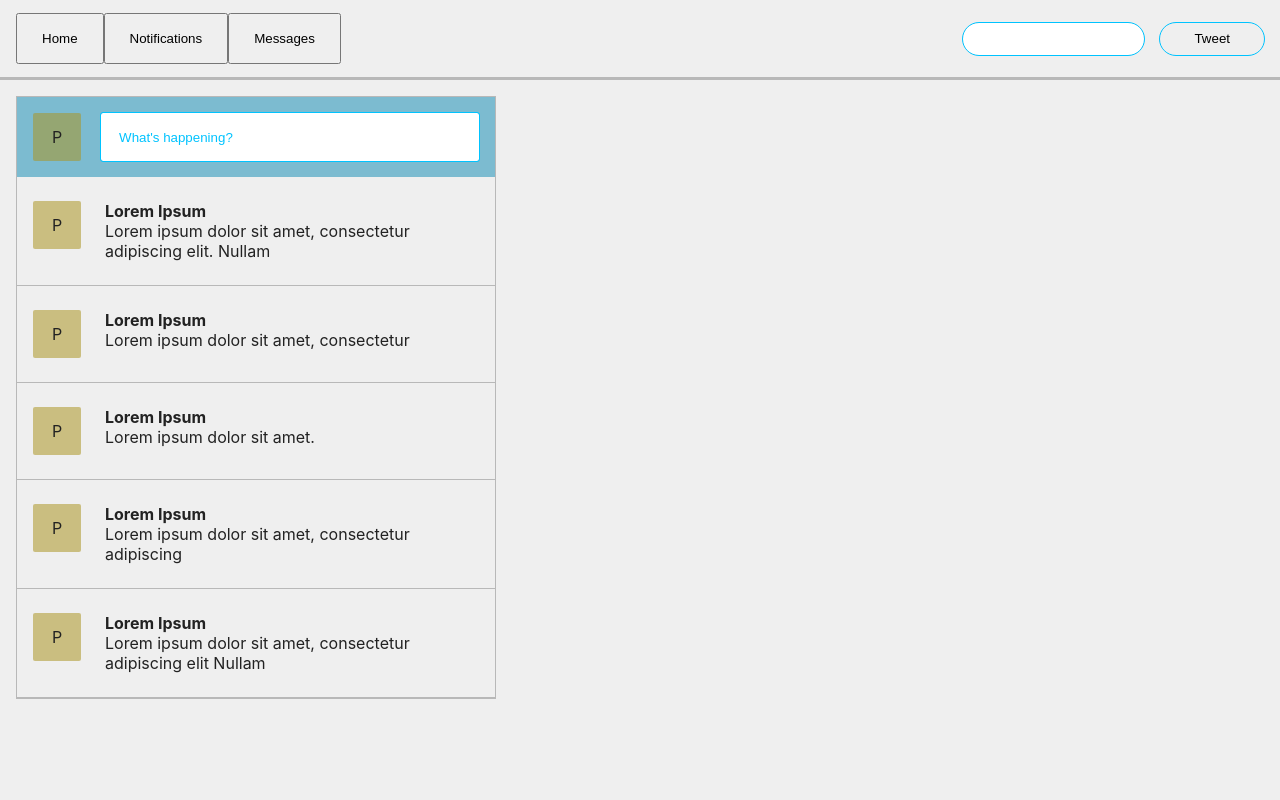
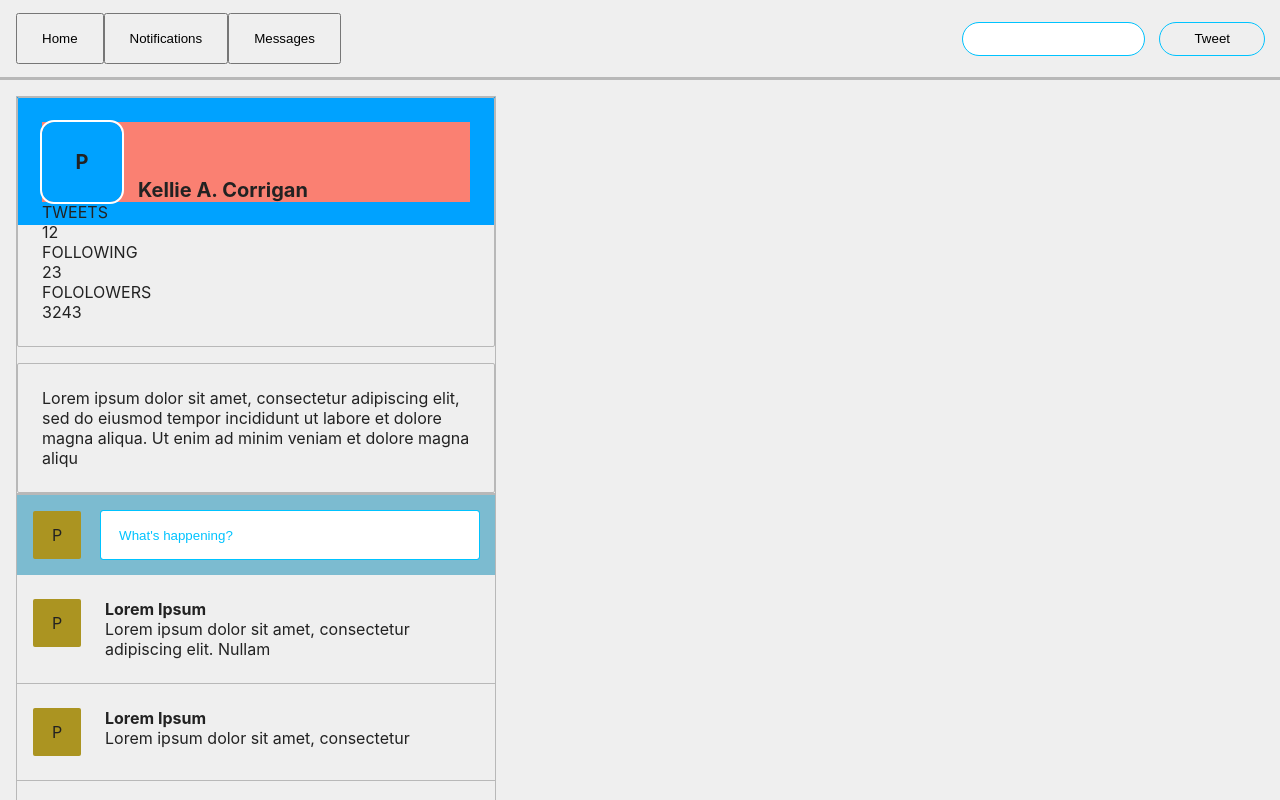
Before and after one commit to jenniferholcomb/social-media, a React (Create React App) app: page / in a window 1280 px wide. Shown: the top 800 px of the page. Built offline with nearby package versions, Linux system fonts and the light colour scheme.

Commit message:
profile header with banner and profile icon
Co-authored-by: Mike Donovan <mike@mikedonovan.dev>

```diff
--- a/src/components/App.js
+++ b/src/components/App.js
@@ -1,6 +1,9 @@
 import React from "react";
 import Header from './Header';
+import ProfileHeader from "./ProfileHeader";
 import Feed from './Feed';
+
+const profile = { name: "Kellie A. Corrigan" };
 
 function App() {
   return (
@@ -8,6 +11,7 @@ function App() {
     <React.Fragment>
       <Header />
       <main>
+        <ProfileHeader name={profile.name} />
         <Feed />
       </main>
     </React.Fragment>
--- a/src/components/ProfileHeader.js
+++ b/src/components/ProfileHeader.js
@@ -0,0 +1,39 @@
+import React from "react";
+import ProfileIcon from "./ProfileIcon";
+
+function ProfileHeader(props) {
+  return (
+    <React.Fragment>
+      <div className="ProfileHeader">
+        <div className="banner-area">
+          <div className="banner-image"></div>
+          <div className="name-icon-area">
+            <ProfileIcon />
+            <div>{props.name}</div>
+          </div>
+
+          <div className="profile-stats-area">
+            <div className="profile-stat">
+              <div className="stat-title">TWEETS</div>
+              <div className="stat-value">12</div>
+            </div>
+            <div className="profile-stat">
+              <div className="stat-title">FOLLOWING</div>
+              <div className="stat-value">23</div>
+            </div>
+            <div className="profile-stat">
+              <div className="stat-title">FOLOLOWERS</div>
+              <div className="stat-value">3243</div>
+            </div>
+          </div>
+        </div>
+
+        <div className="long-description">
+          Lorem ipsum dolor sit amet, consectetur adipiscing elit, sed do eiusmod tempor incididunt ut labore et dolore magna aliqua. Ut enim ad minim veniam et dolore magna aliqu
+        </div>
+      </div>
+    </React.Fragment>
+  );
+}
+
+export default ProfileHeader;
--- a/src/index.css
+++ b/src/index.css
@@ -85,7 +85,7 @@ main {
   width: 3rem;
   min-width: 3rem;
   height: 3rem;
-  background-color: #ab942188;
+  background-color: #ab9421;
   border-radius: 2px;
   display: flex;
   justify-content: center;
@@ -93,7 +93,7 @@ main {
 }
 
 .feed-header {
- display: flex;
+  display: flex;
   justify-content: space-between;
   padding: 1rem;
   background-color: rgb(124, 187, 208);
@@ -110,3 +110,46 @@ main {
 .feed-input::placeholder {
   color: rgb(0, 195, 255);
 }
+
+.ProfileHeader {
+  position: relative;
+  width: 30rem;
+  display: flex;
+  flex-direction: column;
+  border: 0.1rem solid rgb(184, 184, 184);
+  gap: 1rem;
+}
+
+.banner-image {
+  position: absolute;
+  top: 0;
+  left: 0;
+  width: 100%;
+  height: 8rem;
+  background-color: rgb(0, 162, 255);
+  z-index: -1;
+}
+
+.banner-area, .long-description {
+  border: 0.1rem solid rgb(184, 184, 184);
+  border-radius: 2px;
+  padding: 1.5rem;
+}
+
+.name-icon-area {
+  display: flex;
+  gap: 1rem;
+  align-items: flex-end;
+  font-weight: bold;
+  font-size: 1.25rem;
+  background-color: salmon;
+}
+
+.name-icon-area .ProfileIcon {
+   width: 5rem;
+   min-width: 5rem;
+   height: 5rem;
+   border-radius: 0.75rem;
+   outline: 0.15rem solid white;
+   background-color: rgb(0, 162, 255);
+}
```
